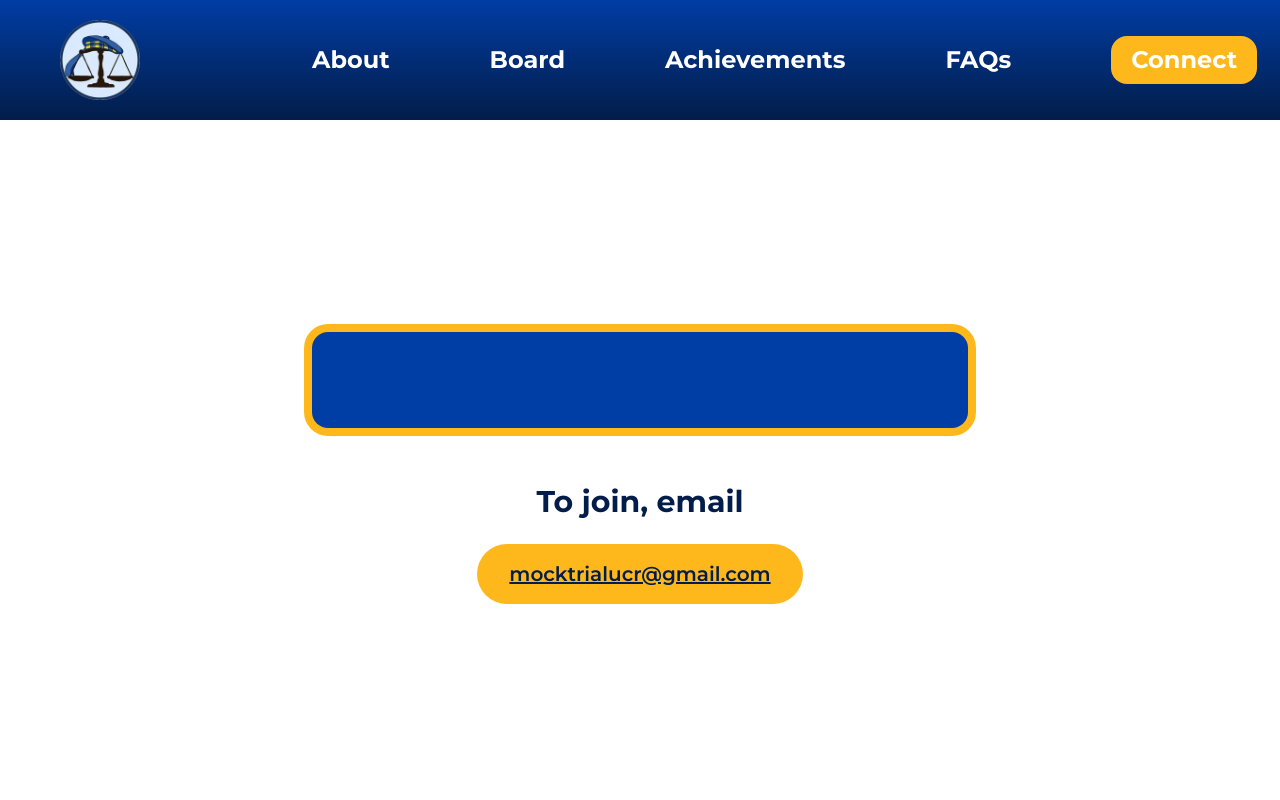
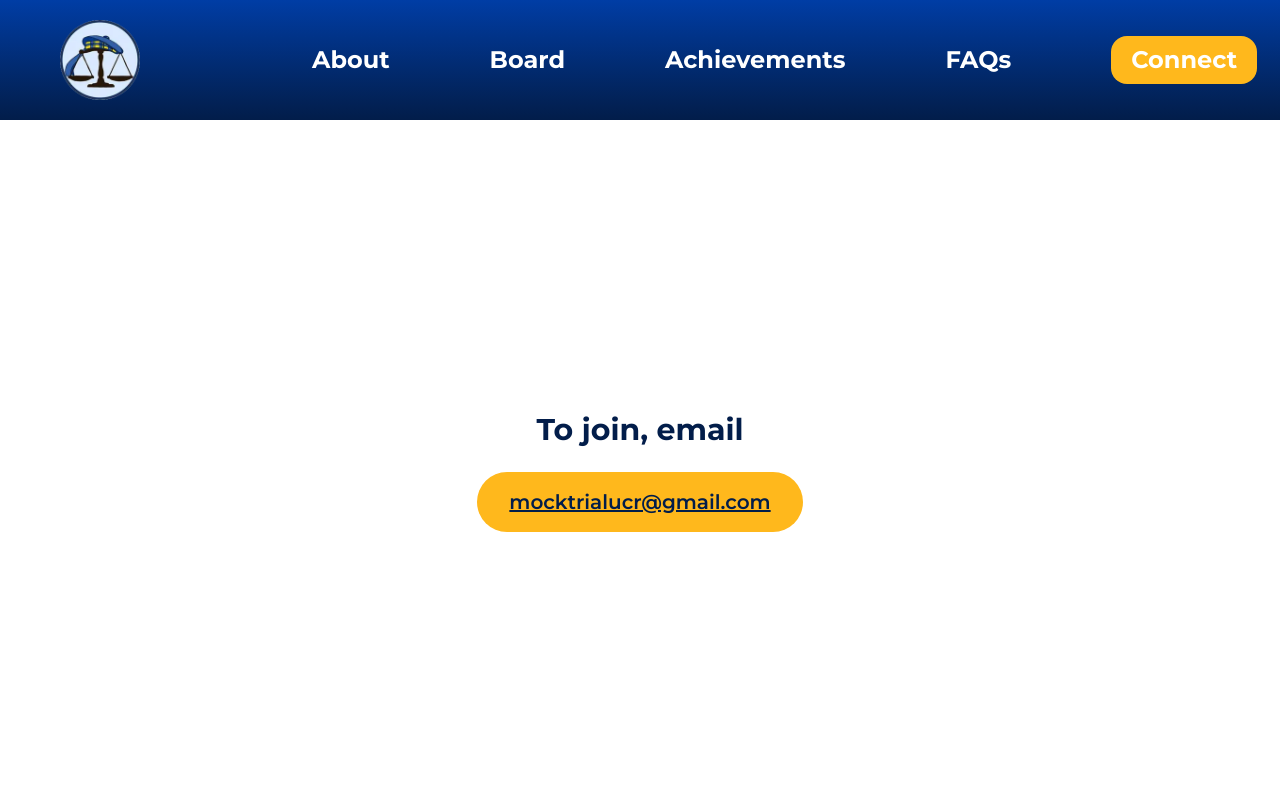
Before and after one commit to acm-ucr/mock-trial-website, a Next.js app: page / in a window 1280 px wide. Shown: the top 800 px of the page. Built offline with nearby package versions, Linux system fonts and the light colour scheme.

Commit message:
Removed Text box and text

```diff
--- a/src/components/Home/JoinUs.tsx
+++ b/src/components/Home/JoinUs.tsx
@@ -7,17 +7,6 @@ export default function MockTrialLayout() {
       >
         <div className="mt-8 flex flex-1 items-center justify-center px-4 py-8 sm:mt-12 sm:px-6 md:-mt-70 md:px-8">
           <div className="w-full max-w-2xl">
-            <div className="bg-mocktrial-yellow rounded-2xl p-1.5 sm:rounded-3xl sm:p-2">
-              <div className="bg-mocktrial-blue rounded-xl px-4 py-8 text-center text-white sm:rounded-2xl sm:px-6 sm:py-10 md:px-8 md:py-12">
-                {/* <p className="text-base leading-relaxed font-semibold sm:text-lg md:text-xl lg:text-2xl">
-                  Mock Trial is a competitive team based activity where students
-                  simulate a real trial. Students act as both the attorneys and
-                  witnesses in the trial. Students are scored based on their
-                  arguments and performance.
-                </p> */}
-              </div>
-            </div>
-
             <div className="text-center sm:mt-15 md:mt-12 md:-mb-50">
               <p className="text-mocktrial-darkblue mb-4 text-2xl font-bold sm:mb-6 sm:text-3xl">
                 To join, email
```
